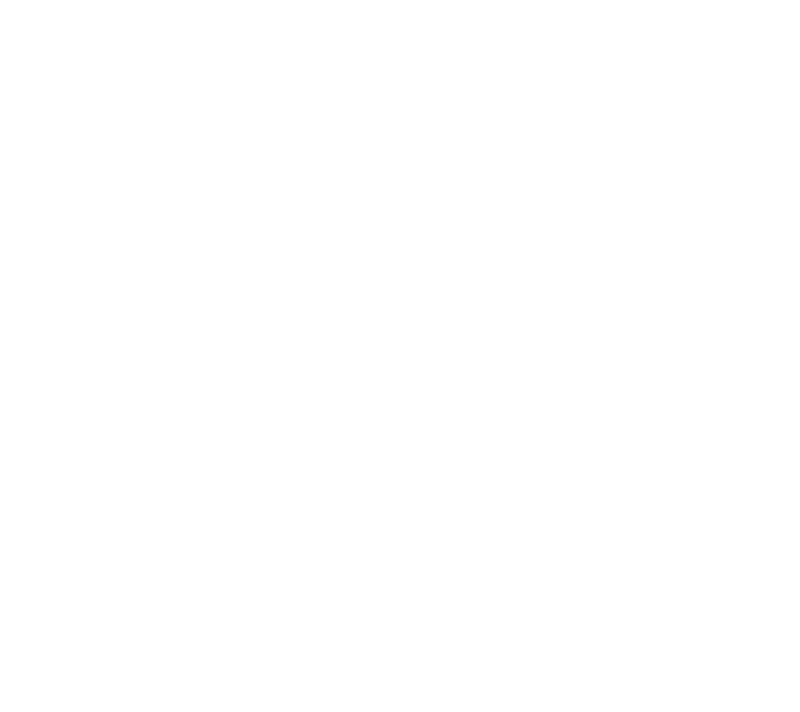
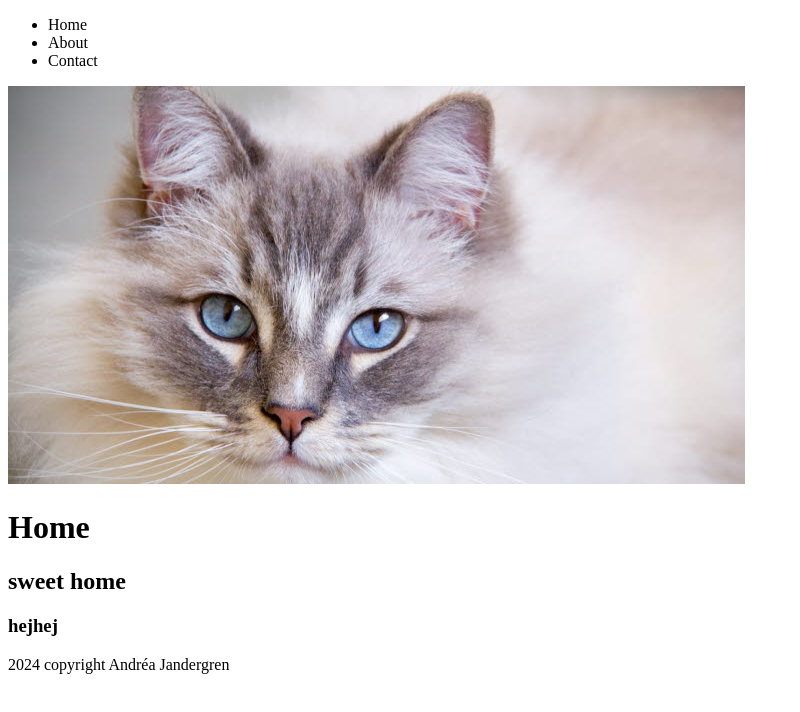
Before and after one commit to andjan3/Js3_Fe23_exercise1_Andrea_Jandergren, a plain HTML site: page index.html in a window 1280 px wide. Shown: the whole page, without its empty margins (0-800 px from the left). Drawn offline with nearby package versions, Linux system fonts and the light colour scheme.

Commit message:
added files and some functionality

```diff
--- /dev/null
+++ b/home.html
@@ -0,0 +1,4 @@
+<img src="./img/ragdoll.jpg" alt="">
+<h1>Home</h1>
+<h2>sweet home</h2>
+<h3>hejhej</h3>
--- a/index.html
+++ b/index.html
@@ -5,8 +5,24 @@
   <meta http-equiv="X-UA-Compatible" content="IE=edge">
   <meta name="viewport" content="width=device-width, initial-scale=1.0">
   <title>Document</title>
+  <script src="script.js" defer></script>
+  <script src="https://unpkg.com/axios/dist/axios.min.js"></script>
 </head>
 <body>
 
+  <nav>
+    <ul>
+      <li> <a id="home">Home</a></li>
+      <li> <a id="about">About</a></li>
+      <li> <a id="contact">Contact</a></li>
+    </ul>
+  </nav>
+  <div id="content" class="container">
+
+  </div>
+
+  <footer>
+    <p> 2024 copyright Andréa Jandergren</p>
+  </footer>
 </body>
 </html>
--- /dev/null
+++ b/script.js
@@ -0,0 +1,23 @@
+let homeDOM = document.getElementsByTagName('a')[0];
+let aboutDOM = document.getElementsByTagName('a')[1];
+let contactDOM = document.getElementsByTagName('a')[2];
+
+homeDOM.addEventListener('click', ()=>{
+  alert('Andréa')
+  history.pushState({page:0}, "", "/home")
+  fetchPage("home.html")
+})
+
+let contentDOM = document.getElementById('content');
+fetchPage("home.html")
+
+function fetchPage(filename){
+  if(typeof filename != "string") return;
+
+  fetch(filename).then((resultat)=>{
+
+
+    return resultat.text()
+  }).then( (data)=>contentDOM.innerHTML =data)
+
+}
```
Also changed, not shown: about.html (added, +1 -0 lines), contact.html (added), img/ragdoll.jpg (added).
